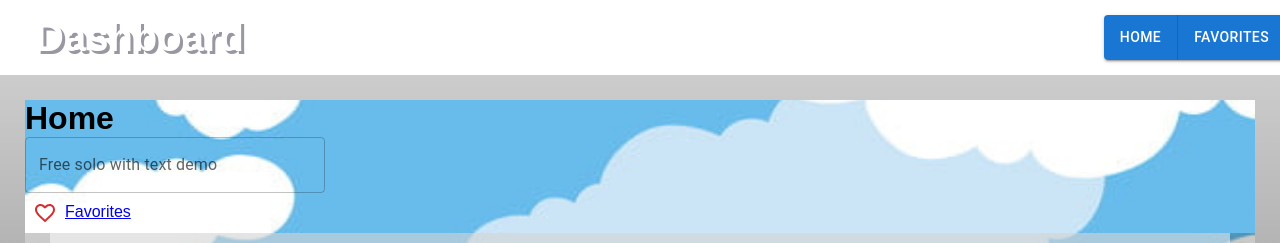
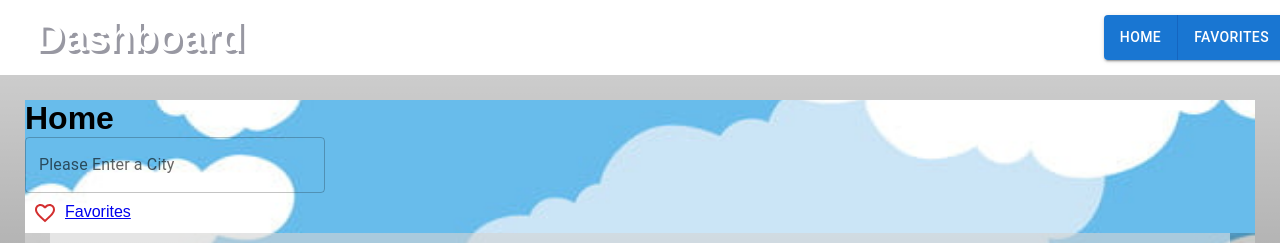
Before and after one commit to NimrodWainberg/Weather, a React (Create React App) app: page /home in a window 1280 px wide. Shown: the top 243 px of the page. Built offline with nearby package versions, Linux system fonts and the light colour scheme.

Commit message:
[wip]- autoComplete

```diff
--- a/src/components/small_components/dropDown.js
+++ b/src/components/small_components/dropDown.js
@@ -1,4 +1,5 @@
 import * as React from "react";
+import { useSelector } from "react-redux";
 import TextField from "@mui/material/TextField";
 import Autocomplete, { createFilterOptions } from "@mui/material/Autocomplete";
 
@@ -6,6 +7,13 @@ const filter = createFilterOptions();
 
 const DropDown = () => {
   const [value, setValue] = React.useState(null);
+  const options = useSelector((state) => state.autoComplete);
+  console.log(`options: ${JSON.stringify(options)}`);
+  // const autoCompleteOptions = options.map((element) => {
+  //   return {
+  //     title: element,
+  //   };
+  // });
 
   return (
     <Autocomplete
@@ -62,7 +70,7 @@ const DropDown = () => {
       sx={{ width: 300 }}
       freeSolo
       renderInput={(params) => (
-        <TextField {...params} label="Free solo with text demo" />
+        <TextField {...params} label="Please Enter a City" />
       )}
     />
   );
```
